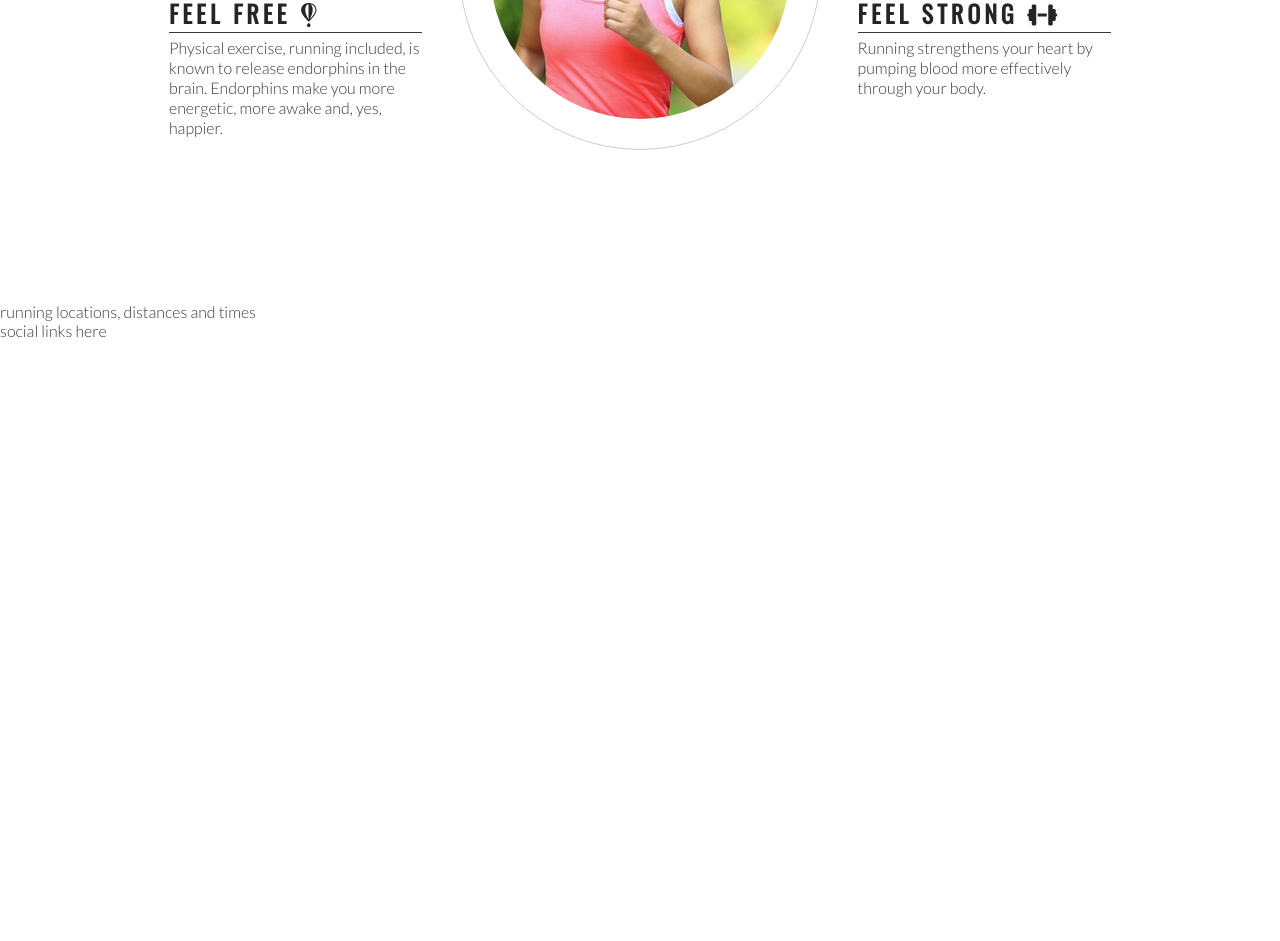
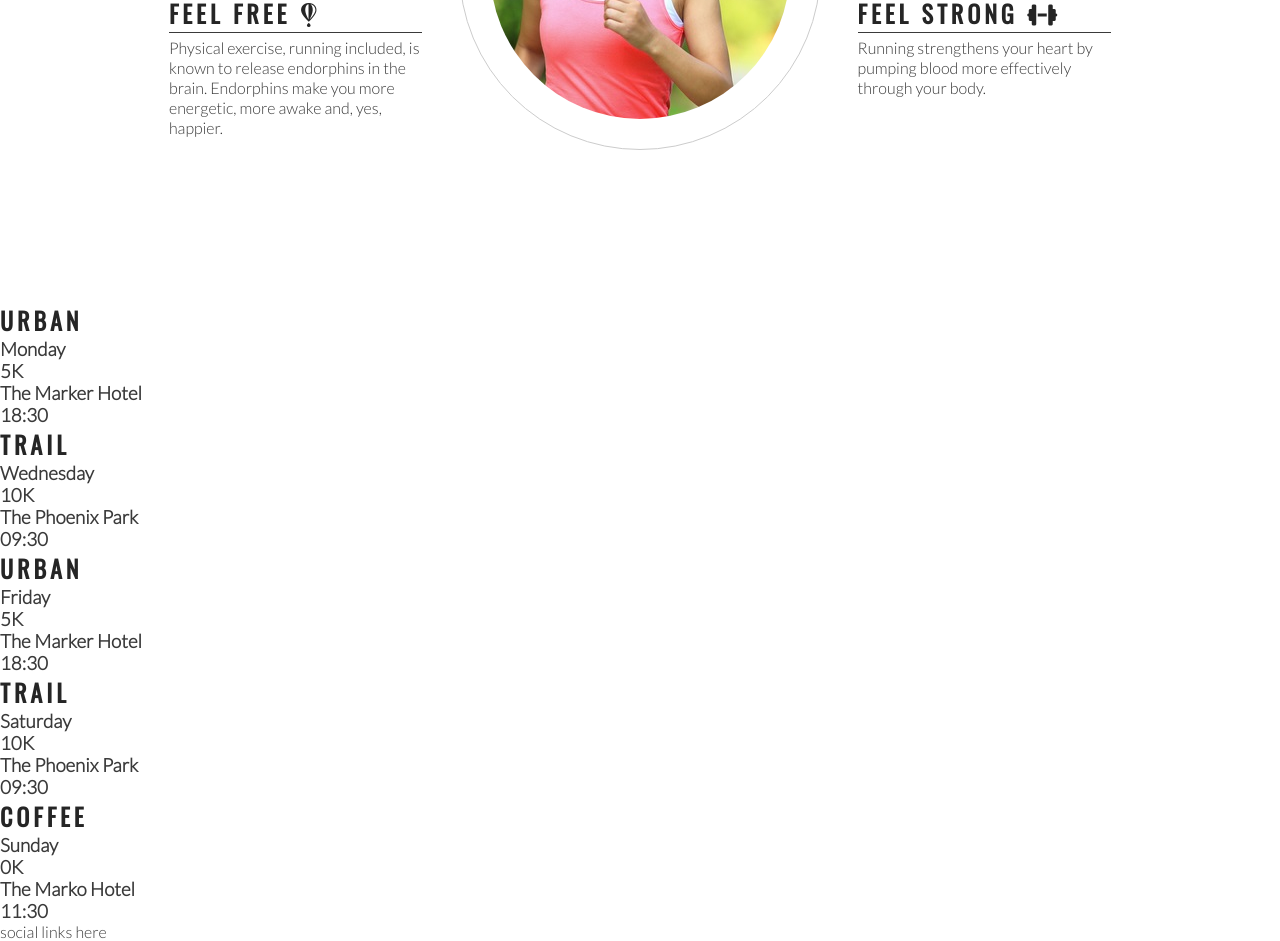
Before and after one commit to Lilla-Kavecsanszki/Love-Running, a plain HTML site: page index.html in a window 1280 px wide. Shown: the part 993-1934 px from the top of the page. Before the commit the page ends 1333 px from the top, so only its background shows below. Drawn offline with nearby package versions, Linux system fonts and the light colour scheme.

Commit message:
Add meeting times and structure

```diff
--- a/index.html
+++ b/index.html
@@ -70,7 +70,43 @@
             </div>
         </div>
     </section>
-    <section>running locations, distances and times</section>
+    <section>
+        <div>
+            <h2>Urban</h2>
+            <h3>Monday</h3>
+            <h3>5K</h3>
+            <h3>The Marker Hotel</h3>
+            <h3>18:30</h3>
+        </div>
+        <div>
+            <h2>Trail</h2>
+            <h3>Wednesday</h3>
+            <h3>10K</h3>
+            <h3>The Phoenix Park</h3>
+            <h3>09:30</h3>
+        </div>
+        <div>
+            <h2>Urban</h2>
+            <h3>Friday</h3>
+            <h3>5K</h3>
+            <h3>The Marker Hotel</h3>
+            <h3>18:30</h3>
+        </div>
+        <div>
+            <h2>Trail</h2>
+            <h3>Saturday</h3>
+            <h3>10K</h3>
+            <h3>The Phoenix Park</h3>
+            <h3>09:30</h3>
+        </div>
+        <div>
+            <h2>Coffee</h2>
+            <h3>Sunday</h3>
+            <h3>0K</h3>
+            <h3>The Marko Hotel</h3>
+            <h3>11:30</h3>
+        </div>
+    </section>
     <footer>social links here</footer>
 
     <!-- font awesome script-->
```
